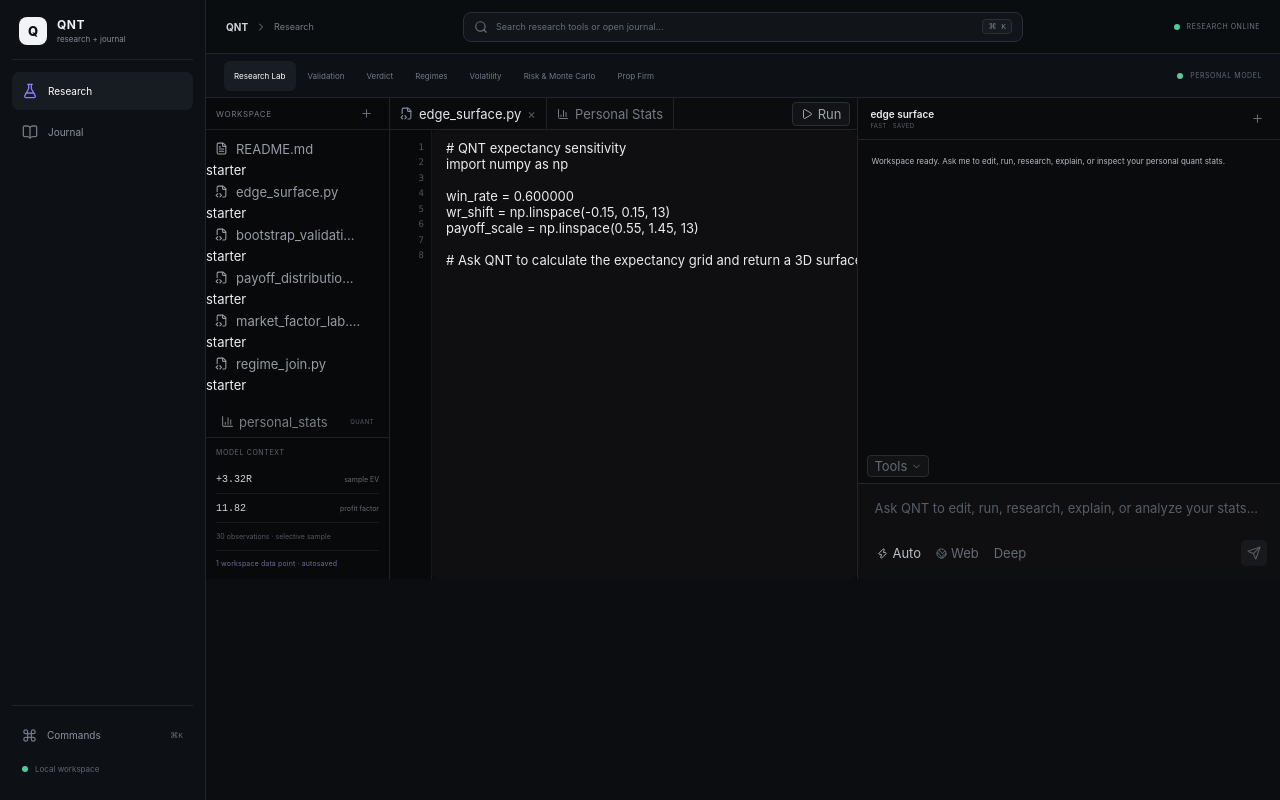
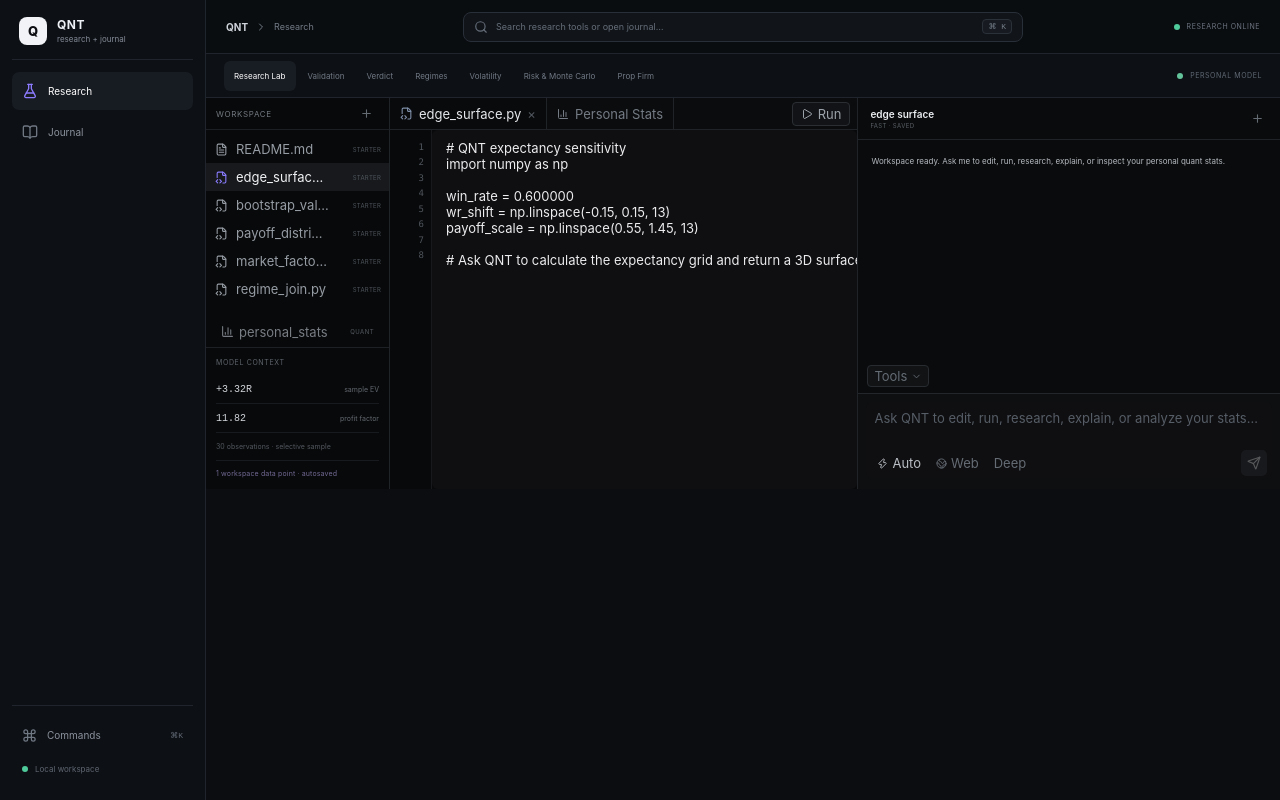
Before and after one commit to nelsonq313-cmyk/quant, a React (Vite) app: page / in a window 1280 px wide. Built offline with nearby package versions, Linux system fonts and the light colour scheme.

Commit message:
Style workspace file delete controls

```diff
--- a/src/workspace-persistence.css
+++ b/src/workspace-persistence.css
@@ -1,12 +1,5 @@
-.qwsChatHistory{border-top:1px solid #1d2024;border-bottom:1px solid #1d2024;background:#08090a;max-height:210px;overflow:auto}
-.qwsChatHistoryHead{height:30px;display:flex;align-items:center;justify-content:space-between;padding:0 9px;color:#626971;font-size:7px;letter-spacing:.1em;font-weight:700;position:sticky;top:0;background:#08090a;z-index:2}
-.qwsChatHistoryHead button{width:22px;height:22px;border:0;background:transparent;color:#686f77;display:grid;place-items:center;cursor:pointer;border-radius:4px}
-.qwsChatHistoryHead button:hover{background:#14171a;color:#d5d9dd}.qwsChatHistoryHead button:disabled{opacity:.35;cursor:not-allowed}
-.qwsChatRow{min-height:30px;display:grid;grid-template-columns:minmax(0,1fr) 26px;align-items:center;border-top:1px solid #111418}.qwsChatRow.active{background:#111316}
-.qwsChatOpen{min-width:0;height:30px;border:0;background:transparent;color:#7d848c;display:grid;grid-template-columns:16px minmax(0,1fr) auto;align-items:center;gap:5px;padding:0 6px 0 9px;text-align:left;cursor:pointer}
-.qwsChatOpen:hover{background:#0e1012;color:#cfd3d8}.qwsChatOpen:disabled{cursor:not-allowed}.qwsChatRow.active .qwsChatOpen{color:#dfe2e5}
-.qwsChatOpen span{overflow:hidden;text-overflow:ellipsis;white-space:nowrap;font-size:8px}.qwsChatOpen small{font-size:6px;color:#555c64;text-transform:uppercase}
-.qwsChatDelete{width:22px;height:22px;border:0;background:transparent;color:#4f565e;display:grid;place-items:center;cursor:pointer;border-radius:4px}
-.qwsChatDelete:hover{background:#1b1114;color:#cf6b75}.qwsChatDelete:disabled{opacity:.3;cursor:not-allowed}
+.qwsFileRow{min-height:28px;display:grid;grid-template-columns:minmax(0,1fr) auto;align-items:center;color:#969ca4}.qwsFileRow:hover{background:#101214;color:#d8dce1}.qwsFileRow.active{background:#17191c;color:#f0f2f4}.qwsFileRow.active svg:first-child{color:#8a7cff}
+.qwsTree .qwsFileOpen{height:28px;min-width:0;padding-right:4px;color:inherit}.qwsFileDelete{width:24px;height:24px;margin-right:4px;border:0;background:transparent;color:#596068;display:grid;place-items:center;cursor:pointer;border-radius:4px}.qwsFileDelete:hover{background:#261418;color:#e17a84}.qwsFileDelete:disabled{opacity:.3;cursor:not-allowed}
+.qwsFileLock{margin-right:8px;color:#4f565e;font-size:6px;letter-spacing:.04em;text-transform:uppercase;user-select:none}
 .qwsExplorerFoot .qwsDataPoint{color:#736a96;border-top:1px solid #171a1e;padding-top:8px;margin-top:8px;letter-spacing:.02em}
 .qwsAgentHead button:disabled{opacity:.35;cursor:not-allowed}
```
